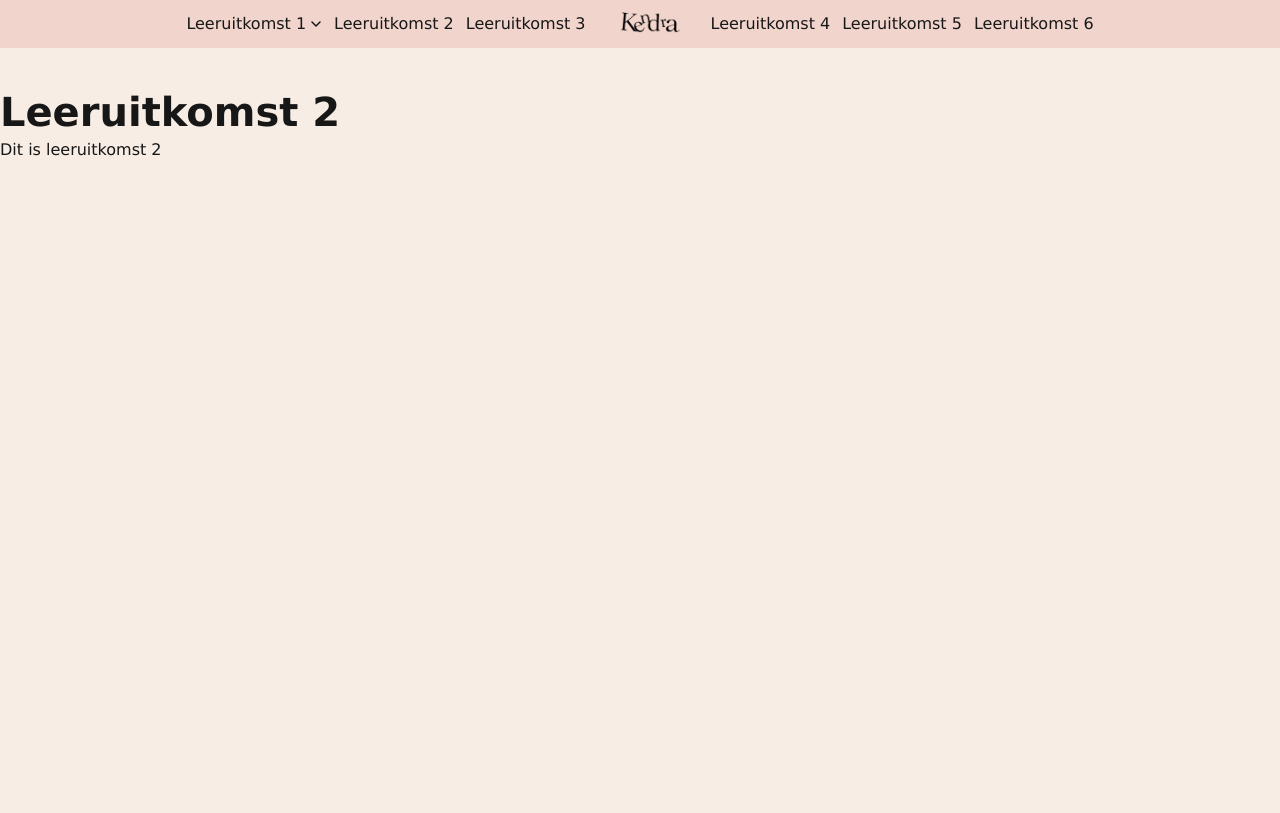
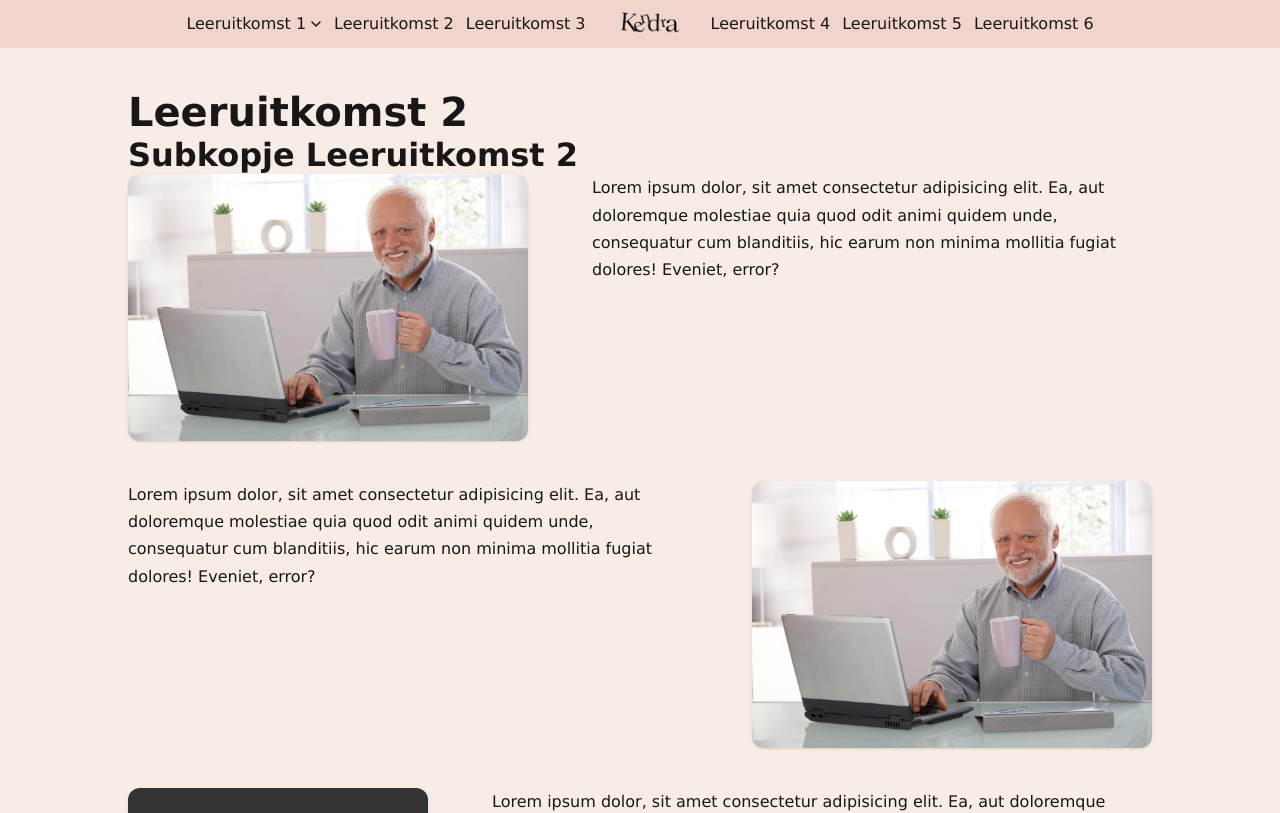
Before and after one commit to TygoHouweling/kendra_project, a Next.js app: page /leeruitkomst2 in a window 1280 px wide. Shown: the top 813 px of the page. Built offline with nearby package versions, Linux system fonts and the light colour scheme; grey boxes are pictures that could not be loaded.

Commit message:
sample for leeruitkomsten

```diff
--- a/app/globals.css
+++ b/app/globals.css
@@ -37,7 +37,7 @@ h1 {
 }
 
 h2 {
-  font-size: 2.25rem; /* 36px */
+  font-size: 2rem; /* 36px */
 }
 
 h3 {
--- a/app/leeruitkomst2/page.tsx
+++ b/app/leeruitkomst2/page.tsx
@@ -1,8 +1,43 @@
+import Image from "next/image";
+
 export default function leeruitkomst2() {
   return (
-    <div>
+    <div className="mx-[10vw] mb-[5vh]">
       <h1>Leeruitkomst 2</h1>
-      <p>Dit is leeruitkomst 2</p>
+      <h2>Subkopje Leeruitkomst 2</h2>
+      <div className="gap-[5vh] flex-col flex">
+        <div className="flex flex-row justify-between gap-[5vw]">
+          <Image
+            src="/images/stock.jpg"
+            alt="frontpage filler image"
+            className="flex-1 rounded-xl shadow"
+            width="400"
+            height="400"
+            loading="eager"
+          />
+          <p>Lorem ipsum dolor, sit amet consectetur adipisicing elit. Ea, aut doloremque molestiae quia quod odit animi quidem unde, consequatur cum blanditiis, hic earum non minima mollitia fugiat dolores! Eveniet, error?</p>
+        </div>
+        <div className="flex flex-row-reverse justify-between gap-[5vw]">
+          <Image
+            src="/images/stock.jpg"
+            alt="frontpage filler image"
+            className="flex-1 rounded-xl shadow"
+            width="400"
+            height="400"
+            loading="eager"
+          />
+          <p>Lorem ipsum dolor, sit amet consectetur adipisicing elit. Ea, aut doloremque molestiae quia quod odit animi quidem unde, consequatur cum blanditiis, hic earum non minima mollitia fugiat dolores! Eveniet, error?</p>
+        </div>
+        <div className="flex flex-row justify-between gap-[5vw]">
+          <video width="400" height="400" controls preload="eager" className="rounded-xl shadow">
+            <source src="/videos/stock.mp4" type="video/mp4" />
+            Your browser does not support the video tag.
+          </video>
+          <p>Lorem ipsum dolor, sit amet consectetur adipisicing elit. Ea, aut doloremque molestiae quia quod odit animi quidem unde, consequatur cum blanditiis, hic earum non minima mollitia fugiat dolores! Eveniet, error?</p>
+        </div>
+
+      </div>
+
     </div>
   )
 }
```
Also changed, not shown: public/images/stock.jpg (added), 1 other file (tests, documents, lock files or other folders).
